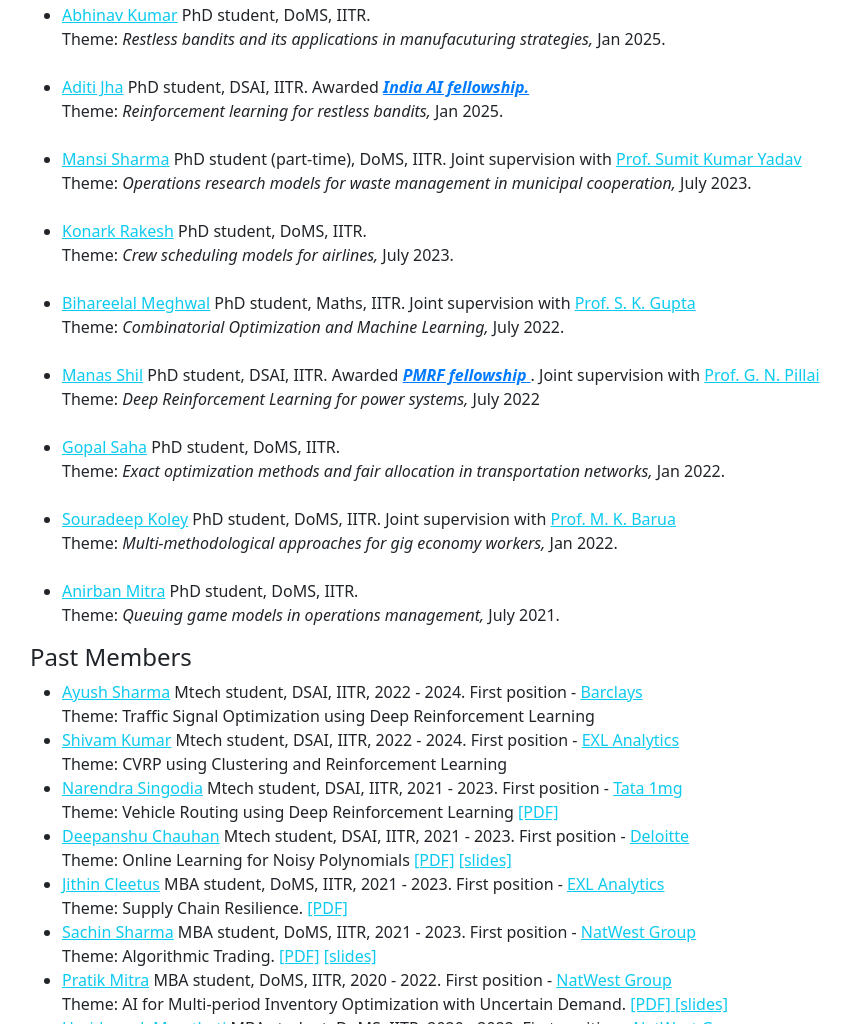
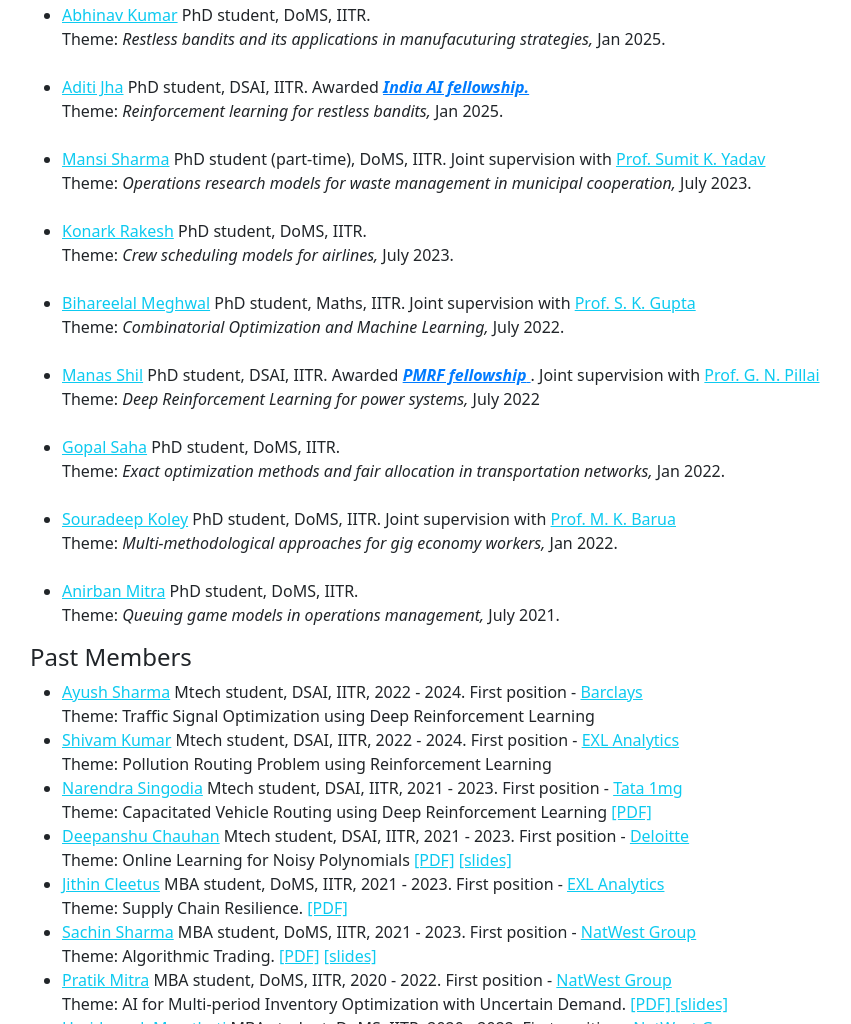
Before and after one commit to manugupta-or/AAAI-Lab, a website: page Team.html in a window 1280 px wide. Shown: the part 482-1506 px from the top of the page, without its empty margins (52-903 px from the left). Drawn offline with nearby package versions, Linux system fonts and the light colour scheme.

Commit message:
updated_teams_thesis_topics

```diff
--- a/Team.html
+++ b/Team.html
@@ -174,7 +174,7 @@
             >
               Mansi Sharma</a>
             PhD student (part-time), DoMS, IITR. Joint supervision with
-            <a class="text-info" href="https://iitr.ac.in/Departments/Management%20Studies%20Department/People/Faculty/100883.html"> Prof. Sumit Kumar Yadav</a>
+            <a class="text-info" href="https://iitr.ac.in/Departments/Management%20Studies%20Department/People/Faculty/100883.html"> Prof. Sumit K. Yadav</a>
             <br />
             Theme: <i>Operations research models for waste management in municipal cooperation,</i>  July 2023.
           </li>
@@ -250,14 +250,14 @@
             IITR, 2022 - 2024. First position -
             <a class="text-info" href="https://www.exlservice.com/services-and-solutions/data-analytics/analytics-and-ai/analytics"> EXL Analytics</a>
             <br />
-            Theme: CVRP using Clustering and Reinforcement Learning
+            Theme: Pollution Routing Problem using Reinforcement Learning
           </li>
           <li>
             <a class="text-info" href="https://www.linkedin.com/in/narendra-singodia-581395100/"> Narendra Singodia</a> Mtech student,
             DSAI, IITR, 2021 - 2023. First position -
             <a class="text-info" href="https://www.tata.com/business/tata-digital">Tata 1mg</a>
             <br />
-            Theme: Vehicle Routing using Deep Reinforcement Learning
+            Theme: Capacitated Vehicle Routing using Deep Reinforcement Learning
             <a class="text-info" href="https://manugupta-or.github.io/Slides/Narendra_report.pdf">[PDF]</a>
           </li>
           <li>
```
